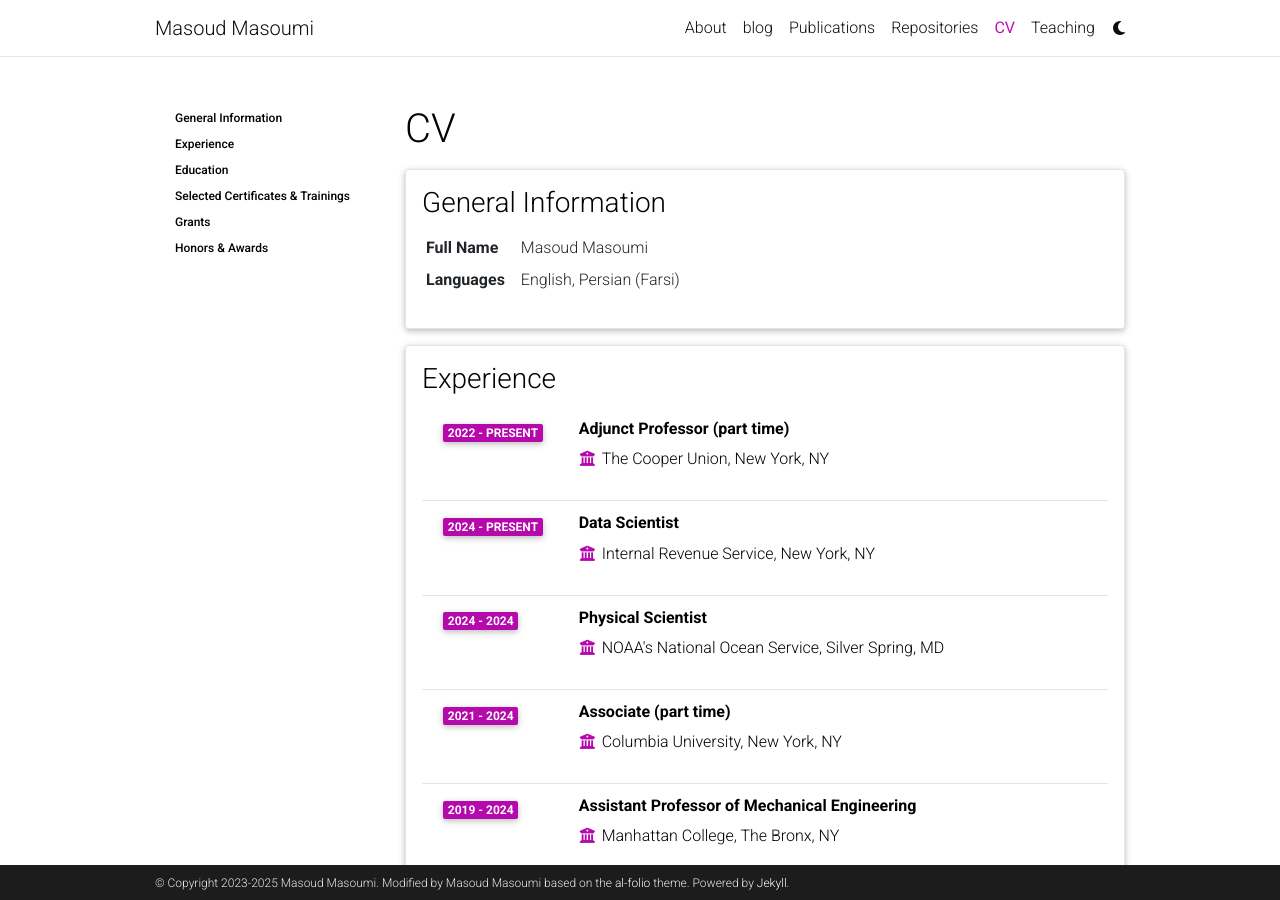
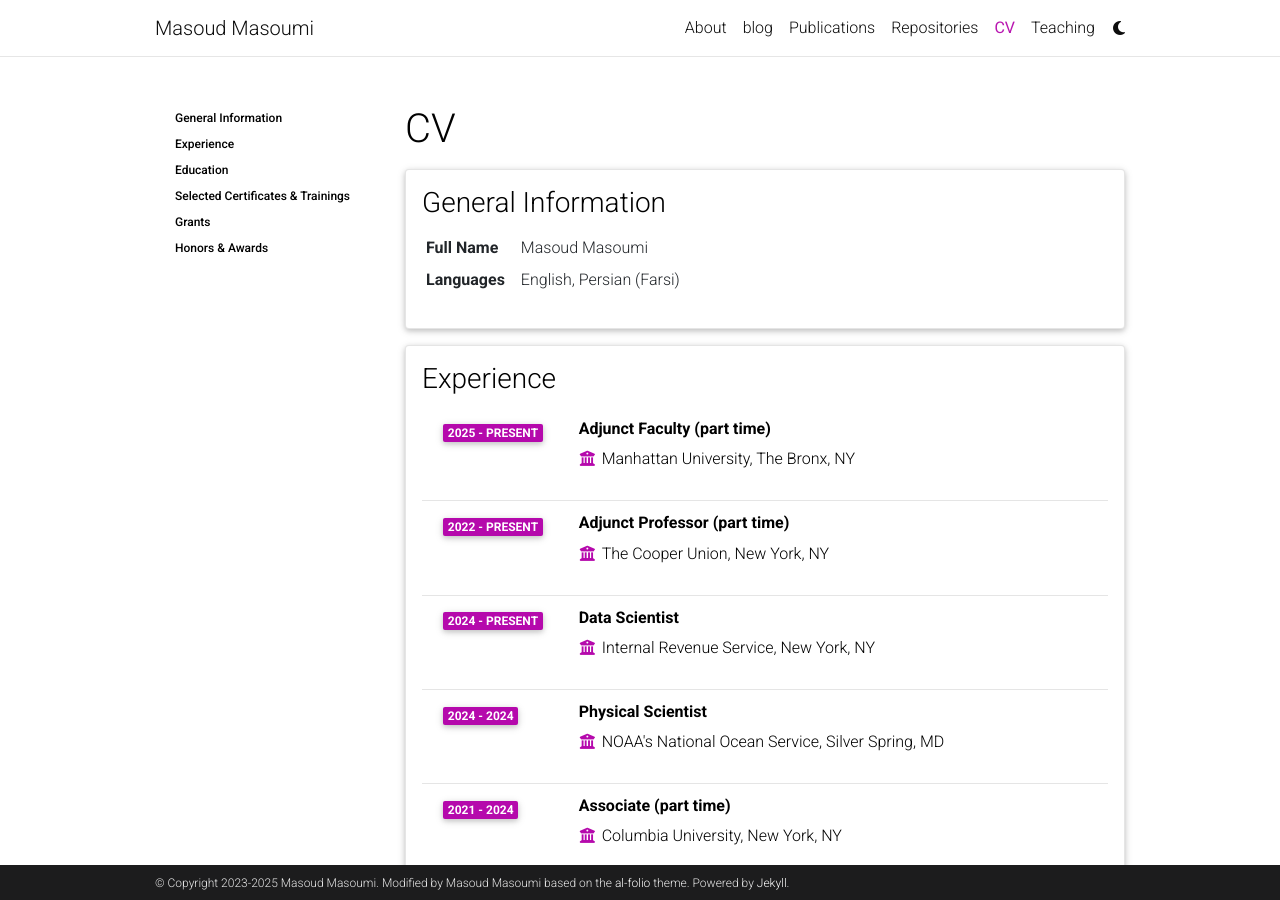
Before and after one commit to MasoudMiM/masoudmim.github.io, a Jekyll site: the page built from _pages/cv.md, in a window 1280 px wide and 900 px high. Built offline with Jekyll 4.4.1, drawn with Linux system fonts in a browser that asks for light colours; full-size pictures stand in for the smaller copies a plugin makes; comment, search, counter and statistics services are not loaded; a style sheet for code colours, icons or effects is not loaded.

```diff
--- a/_data/cv.yml
+++ b/_data/cv.yml
@@ -11,6 +11,9 @@
 - title: Experience
   type: time_table
   contents:
+    - title: Adjunct Faculty (part time)
+      institution: Manhattan University, The Bronx, NY
+      year: 2025 - present
     - title: Adjunct Professor (part time)
       institution: The Cooper Union, New York, NY
       year: 2022 - present
@@ -23,7 +26,7 @@
     - title: Associate (part time)
       institution: Columbia University, New York, NY
       year: 2021 - 2024
-    - title: Assistant Professor of Mechanical Engineering
+    - title: Assistant Professor
       institution: Manhattan College, The Bronx, NY
       year: 2019 - 2024
     - title: Founding Engineer
```
Also changed, not shown: _pages/about.md (+1 -1 lines).
